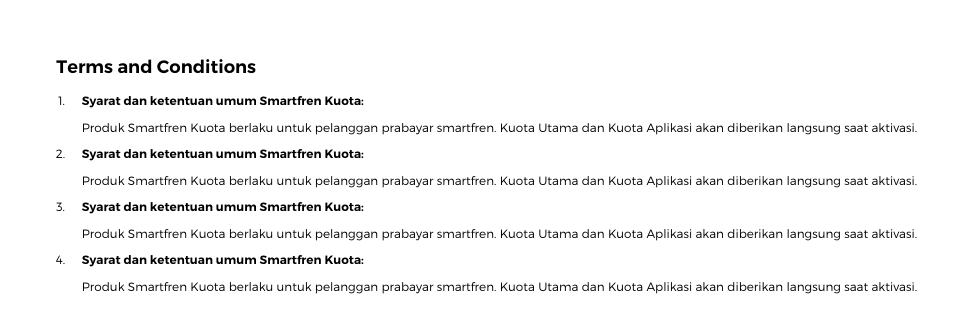
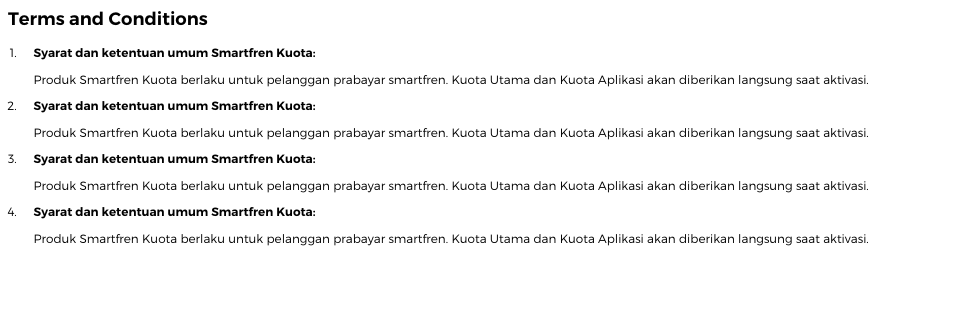
Before and after one commit to vinswilliam/tnc, a plain HTML site: page index.html in a window 1280 px wide. Shown: the whole page, without its empty margins (0-973 px from the left). Drawn offline with Linux system fonts and the light colour scheme.

Commit message:
Update tnc_style.css

```diff
--- a/tnc_style.css
+++ b/tnc_style.css
@@ -20,9 +20,7 @@ html {
   font-size: clamp(12px, 3.3vw, 12px);
   font-family: Trueno;
 }
-body {
-  margin: 4.4vw 4.4vw 0;
-}
+body {}
 ol {
   list-style-type: decimal;
   padding-left: 1rem;
```
